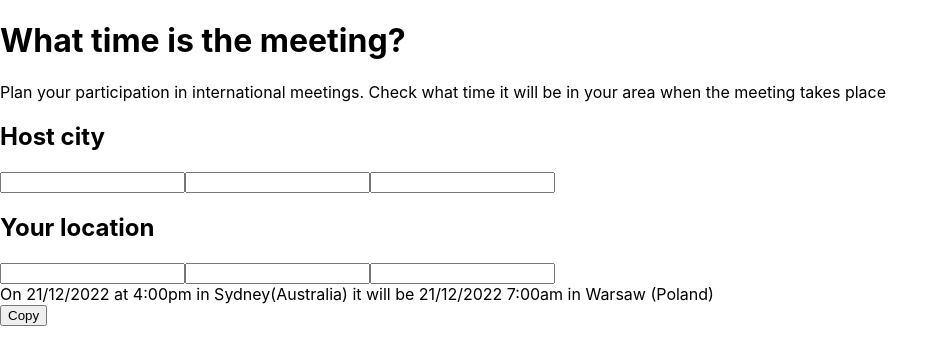
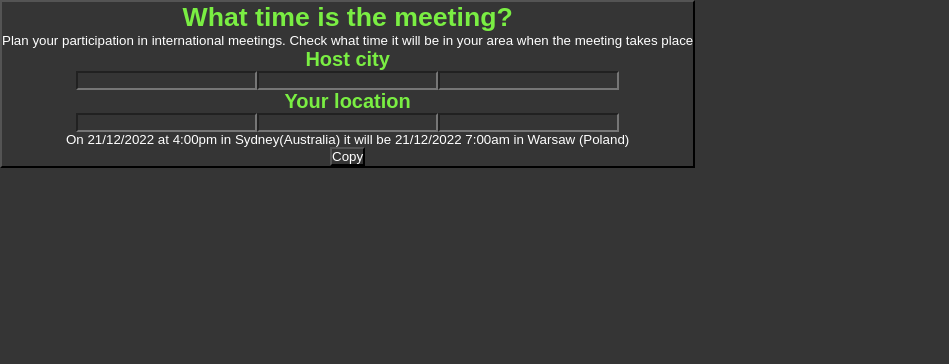
Before and after one commit to TatianaMoseeva/timechecker, a React (Create React App) app: page / in a window 1280 px wide. Shown: the top 364 px of the page, without its empty margins (0-949 px from the left). Built offline with nearby package versions, Linux system fonts and the light colour scheme.

Commit message:
install and test sass and bootstrap modules

```diff
--- a/package.json
+++ b/package.json
@@ -6,7 +6,9 @@
     "@testing-library/jest-dom": "^5.16.5",
     "@testing-library/react": "^13.4.0",
     "@testing-library/user-event": "^13.5.0",
+    "bootstrap": "^5.2.3",
     "react": "^18.2.0",
+    "react-bootstrap": "^2.7.0",
     "react-dom": "^18.2.0",
     "react-scripts": "5.0.1",
     "web-vitals": "^2.1.4"
@@ -34,5 +36,8 @@
       "last 1 firefox version",
       "last 1 safari version"
     ]
+  },
+  "devDependencies": {
+    "sass": "^1.57.1"
   }
 }
--- a/src/components/app/App.js
+++ b/src/components/app/App.js
@@ -1,9 +1,10 @@
 
-import './App.css';
+import Container from 'react-bootstrap/Button';
+import './App.scss';
 
 function App() {
 
-  return <div className="container">
+  return <Container>
             <header className="header">
                 <h1 className="header__title">What time is the meeting?</h1>
                 <div className="header__deskr">Plan your participation in international meetings. Check what time it will be in your area when the meeting takes place</div>
@@ -28,7 +29,7 @@ function App() {
                     <button className="msg__btn">Copy</button>
                 </div>
             </aside>
-        </div>
+        </Container>
 
 
 }
--- /dev/null
+++ b/src/components/app/App.scss
@@ -0,0 +1,15 @@
+* {
+    font-family: 'Noto Sans Regular', sans-serif;
+    margin: 0;
+    padding: 0;
+    box-sizing: border-box;
+    scroll-behavior: smooth;
+    background-color: #353535;
+    color: #fff;
+}
+
+h1, h2, h3 {
+    margin: 0;
+    padding: 0;
+    color: #7AEE43;
+}
--- a/src/index.css
+++ b/src/index.css
@@ -1,4 +1,4 @@
-body {
+/* body {
   margin: 0;
   font-family: -apple-system, BlinkMacSystemFont, 'Segoe UI', 'Roboto', 'Oxygen',
     'Ubuntu', 'Cantarell', 'Fira Sans', 'Droid Sans', 'Helvetica Neue',
@@ -10,4 +10,4 @@ body {
 code {
   font-family: source-code-pro, Menlo, Monaco, Consolas, 'Courier New',
     monospace;
-}
+} */
```
Also changed, not shown: 1 other file (tests, documents, lock files or other folders).
